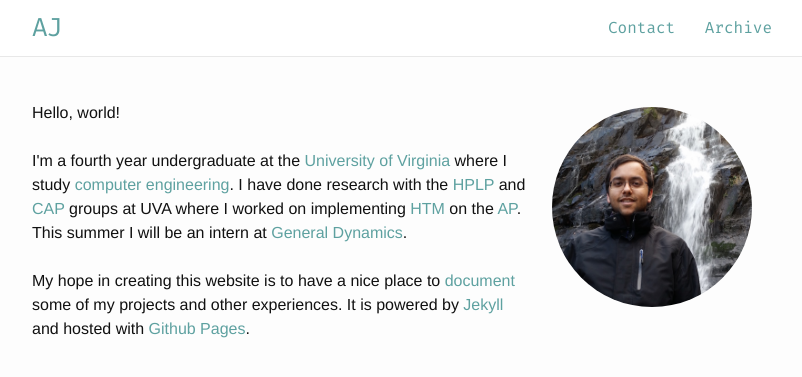
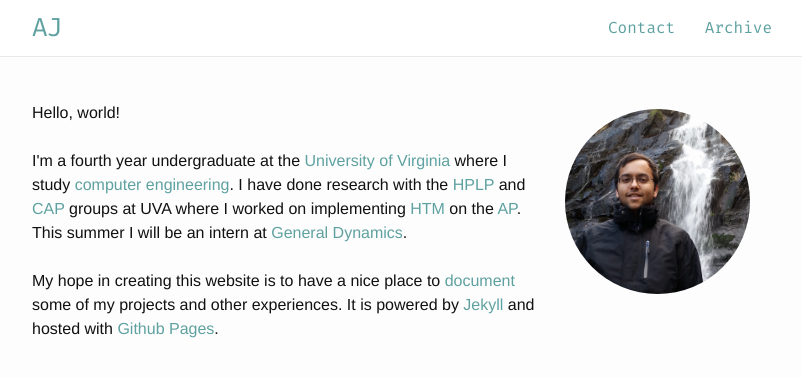
Before and after one commit to ajvarshneya/ajvarshneya.github.io, a Jekyll site: the page built from index.html, in a window 1280 px wide. Shown: the top 377 px of the page, without its empty margins (238-1040 px from the left). Built offline with Jekyll 4.4.1, drawn with Linux system fonts in a browser that asks for light colours.

Commit message:
mobile test

```diff
--- a/index.html
+++ b/index.html
@@ -1,9 +1,26 @@
 ---
 layout: default
 ---
+
   <!--<h1 class="page-heading"><a href="{{ page.permalink }}">{{ page.title }}</a></h1>-->
 <div id="main-container" style="">&nbsp;
-	<img src="aj.jpg" id="portrait" style="border-radius: 50%; width: 27%; float: right; margin: 20px 20px 20px 20px;">
+	<style scoped>
+		#portrait {
+			border-radius: 50%;
+			width: 25%;
+			float: right;
+			margin: 3% 3% 3% 3%;
+		}
+		@media only screen and (max-device-width: 640px) {
+			#portrait {
+				border-radius: 50%;
+				width: 50%;
+				float: center;
+				margin: 3% 25% 3% 25%;
+			}
+		}
+	</style>
+	<img src="aj.jpg" id="portrait">
 	<p style="margin: -10px 0px 0px 0px;"> Hello, world! <br><br>
 	I'm a fourth year undergraduate at the <a href="http://seas.virginia.edu/">University of Virginia</a> where I study <a href="http://www.cpe.virginia.edu/">computer engineering</a>. I have done research with the <a href="http://hplp.ece.virginia.edu/">HPLP</a> and <a href="http://cap.virginia.edu/">CAP</a> groups at UVA where I worked on implementing <a href="https://en.wikipedia.org/wiki/Hierarchical_temporal_memory">HTM</a> on the <a href="http://www.micronautomata.com/">AP</a>. This summer I will be an intern at <a href="http://www.generaldynamics.com/">General Dynamics</a>. <br><br>
 
```
Also changed, not shown: 1 other file.
